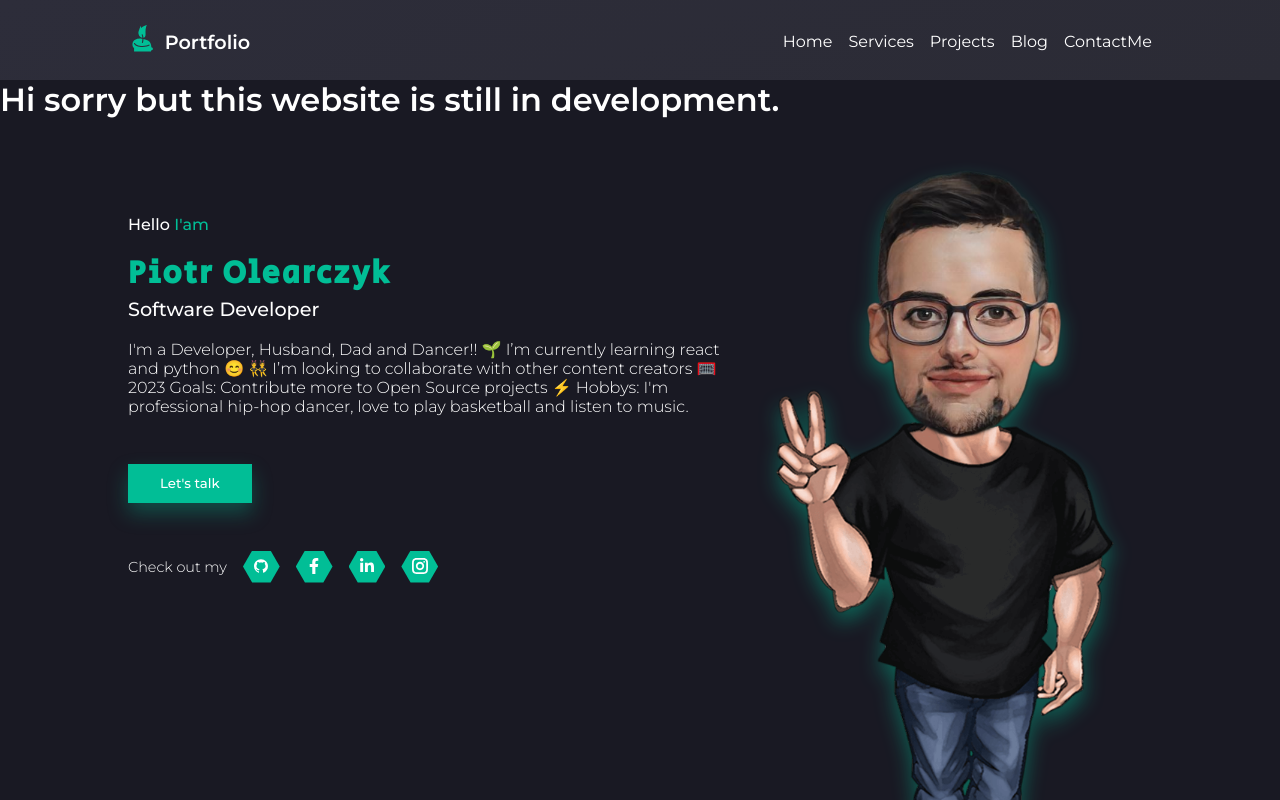
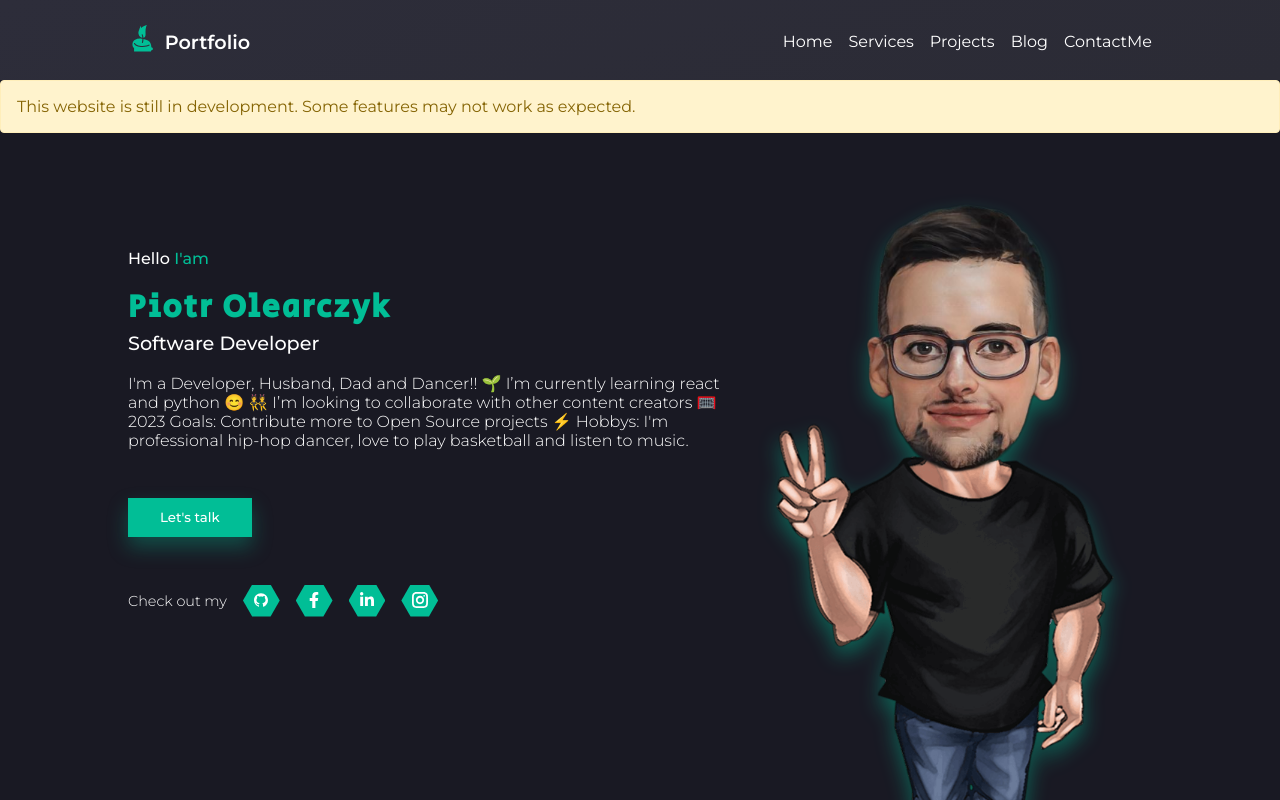
Before and after one commit to picu63/PicuSpace, a React (Vite) app in the folder portfolio/: page / in a window 1280 px wide. Shown: the top 800 px of the page. Built offline with nearby package versions, Linux system fonts and the light colour scheme.

Commit message:
alert changes

```diff
--- /dev/null
+++ b/portfolio/src/components/Alert.css
@@ -0,0 +1,14 @@
+.alert {
+    padding: 16px;
+    margin-bottom: 20px;
+    border: 1px solid transparent;
+    border-radius: 4px;
+    font-size: 1rem;
+    font-family: inherit;
+}
+
+.alert-warning {
+    color: #856404;
+    background-color: #fff3cd;
+    border-color: #ffeeba;
+}
--- a/portfolio/src/components/MainPageContent.tsx
+++ b/portfolio/src/components/MainPageContent.tsx
@@ -3,8 +3,11 @@ import Projects from './Projects/Projects';
 import Services from './Service/Services';
 import { useEffect } from 'react';
 import { useLocation } from 'react-router-dom';
+import './Alert.css';
 
 const MainPageContent = () => {
+    const inDevelopment = true;
+
     useEffect(() => {
         window.onload = () => {
             const hash = window.location.hash;
@@ -23,7 +26,12 @@ const MainPageContent = () => {
 
     return (
         <div>
-            <h1>Hi sorry but this website is still in development.</h1>
+            {inDevelopment && (
+                <div className='alert alert-warning' role='alert'>
+                    This website is still in development. Some features may not
+                    work as expected.
+                </div>
+            )}
             <ProfComponent />
             <Services />
             <Projects />
```
Also changed, not shown: 2 other files (tests, documents, lock files or other folders).
